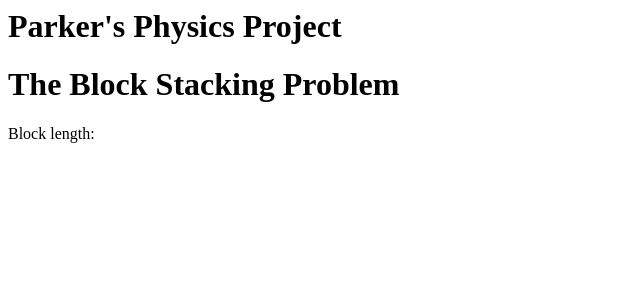
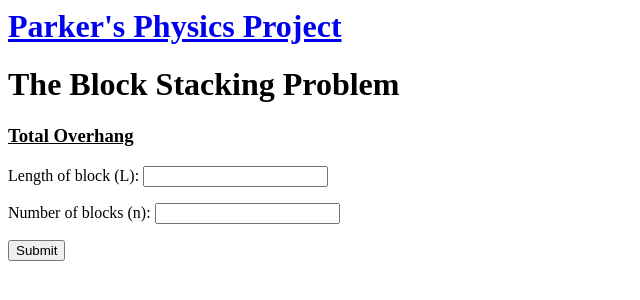
Before and after one commit to pkulavic/blockstacking, a Django app: page / in a window 1280 px wide. Shown: the top 300 px of the page, without its empty margins (0-640 px from the left). Run offline with Django 3.2, Linux system fonts and the light colour scheme.

Commit message:
overhang

```diff
--- /dev/null
+++ b/index/forms.py
@@ -0,0 +1,5 @@
+from django import forms
+
+class TotalOverhang(forms.Form):
+    l = forms.IntegerField(label="Length of block (L):")
+    n = forms.IntegerField(label="Number of blocks (n):")
--- a/index/templates/index/home.html
+++ b/index/templates/index/home.html
@@ -1,4 +1,13 @@
-<h1>Parker's Physics Project</h1>
+<a href='/'><h1>Parker's Physics Project</h1></a>
 <h1>The Block Stacking Problem</h1>
 
-<p> Block length: </p>
+<h3><u>Total Overhang</u></h3>
+<form method="POST">
+  {% csrf_token %}
+  {{ TotalOverhang.as_p }}
+  <button type="submit">Submit</button>
+</form>
+
+{% if totaloverhang %}
+<p style="color: red">{{ totaloverhang }}</p>
+{% endif %}
--- a/index/views.py
+++ b/index/views.py
@@ -1,6 +1,32 @@
 from django.shortcuts import render
+from .forms import TotalOverhang
 
 def home(request):
-    context = {}
+    #if form is submitted with data
+    if request.method == "POST":
+        print(request.POST)
+        form = TotalOverhang(request.POST)
+        #validate form
+        if form.is_valid():
+            #clean the form data
+            l = form.cleaned_data['l']
+            n = form.cleaned_data['n']
+            #function that calculates total overhang
+            def total_overhang(l, n):
+                i = 1
+                total = 0
+                while i <= n:
+                    total += l/(2*i)
+                    print (i, total)
+                    i += 1
+                return total
+            #calculate overhang with form data
+            totaloverhang = total_overhang(l, n)
+
+            context = {'totaloverhang': totaloverhang, 'l': l, 'n': n, 'TotalOverhang': TotalOverhang}
+
+    else:
+        context = {'TotalOverhang': TotalOverhang}
+
     template = 'index/home.html'
     return render(request, template, context)
```
Also changed, not shown: 1 other file.
